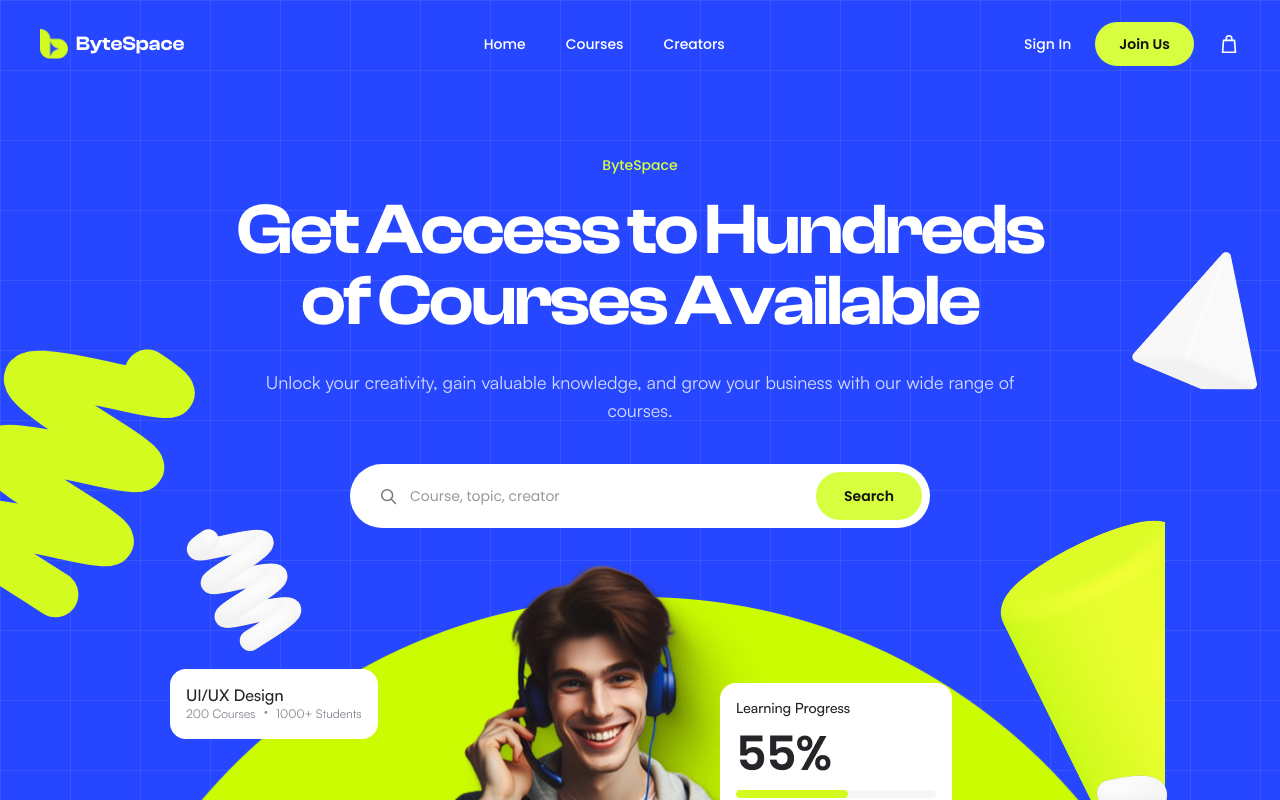
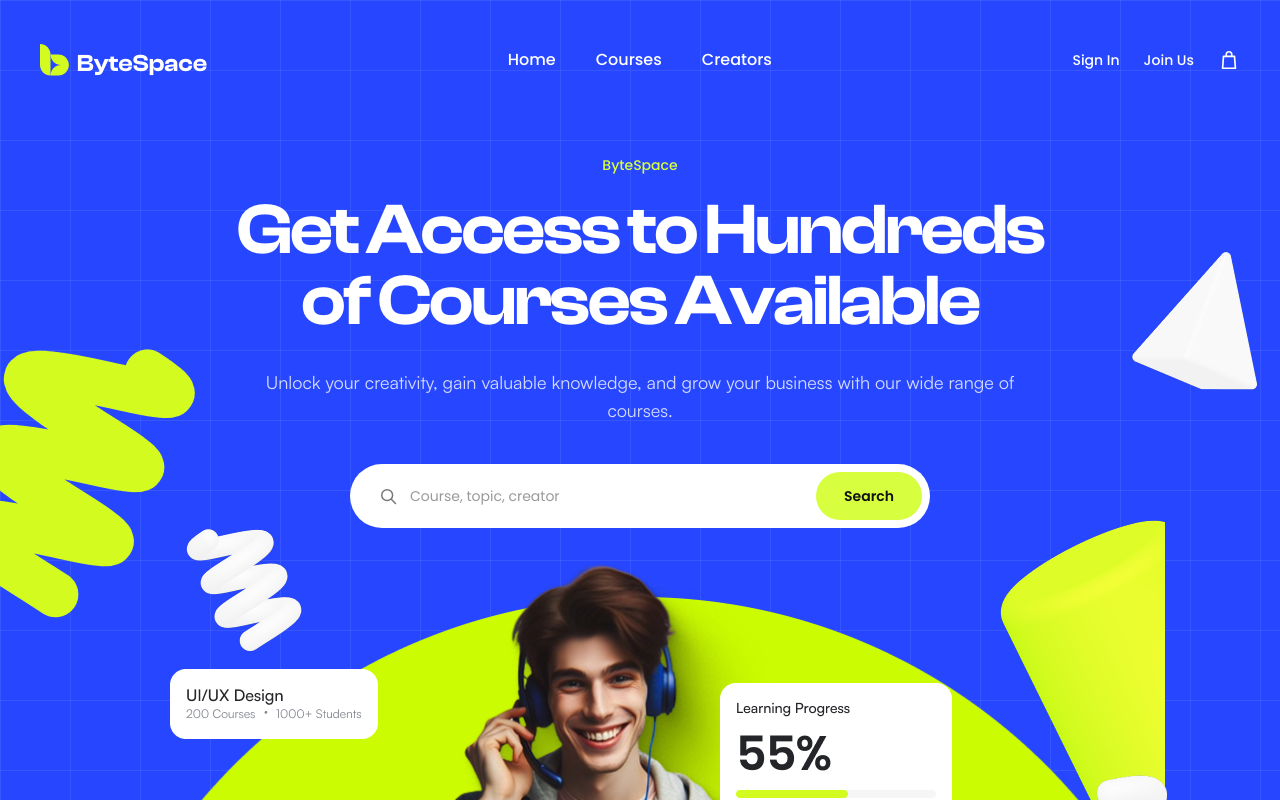
Before and after one commit to shakhawatsalam/doin-tech-bytspace, a Next.js app: page / in a window 1280 px wide. Shown: the top 800 px of the page. Built offline with nearby package versions, Linux system fonts and the light colour scheme.

Commit message:
[fix: navbar design is fixed]

```diff
--- a/components/layout/Navbar.tsx
+++ b/components/layout/Navbar.tsx
@@ -25,23 +25,23 @@ export default function Navbar() {
   return (
     <header className='absolute inset-x-0 top-0 z-50'>
       <div className='mx-auto w-full max-w-[1280px] px-5 sm:px-8 lg:px-10'>
-        <nav className='flex h-[88px] items-center justify-between'>
+        <nav className='flex h-[120px] items-center justify-between'>
           {/* Logo */}
           <Link
             href='/'
-            className='flex items-center gap-2'
+            className='flex gap-2 items-end'
             aria-label='ByteSpace home'>
             <Image
-              src='/assets/brand/bytespace-icon.png'
+              src='/assets/brand/bytespace-icon.svg'
               alt=''
-              width={28}
-              height={28}
+              width={29}
+              height={31}
               priority
             />
 
-            <span className='font-display text-xl font-semibold text-white'>
+            <p className='font-display text-[24px] font-semibold leading-none text-white'>
               ByteSpace
-            </span>
+            </p>
           </Link>
 
           {/* Desktop Navigation */}
@@ -50,7 +50,7 @@ export default function Navbar() {
               <Link
                 key={item.label}
                 href={item.href}
-                className='font-poppins text-sm font-medium text-white transition-colors hover:text-brand-lime'>
+                className='font-poppins text-base font-medium text-white transition-colors hover:text-brand-lime'>
                 {item.label}
               </Link>
             ))}
@@ -64,9 +64,14 @@ export default function Navbar() {
               Sign In
             </Link>
 
+            {/* <Link
+              href='/join'
+              className='rounded-full bg-brand-lime px-6 py-3 font-poppins text-sm font-semibold text-brand-dark transition-transform hover:scale-[1.03]'>
+              Join Us
+            </Link> */}
             <Link
               href='/join'
-              className='rounded-full bg-brand-lime px-6 py-3 font-poppins text-sm font-semibold text-brand-dark transition-transform hover:scale-[1.03]'>
+              className='font-poppins text-sm font-medium text-white transition-colors hover:text-brand-lime'>
               Join Us
             </Link>
 
```
Also changed, not shown: public/assets/brand/bytespace-icon.svg (added).
